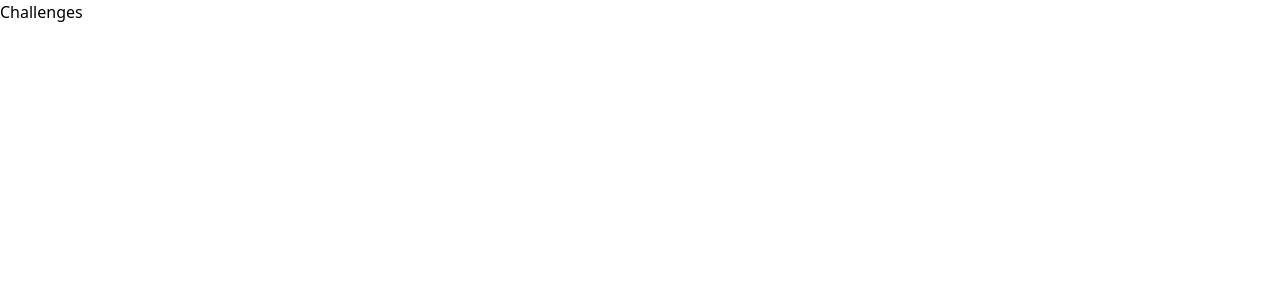
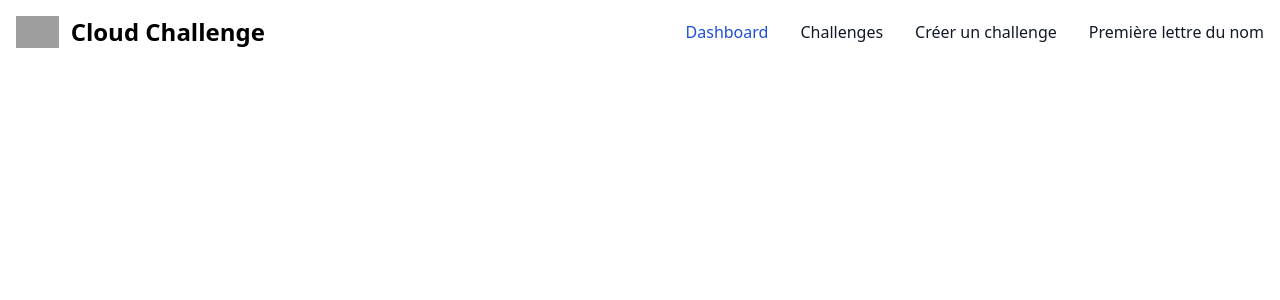
Before and after one commit to ib-entreprise/cloud-challenge, a React (Vite) app: page /challenges in a window 1280 px wide. Shown: the top 300 px of the page. Built offline with nearby package versions, Linux system fonts and the light colour scheme; grey boxes are pictures that could not be loaded.

Commit message:
creation composant formchallenge et page challenge

```diff
--- /dev/null
+++ b/src/pages/Challenge.jsx
@@ -0,0 +1,14 @@
+import React from "react"
+import Header from "../components/Header"
+import FormChallenge from "../components/FormChallenge"
+
+function Challenge() {
+  return (
+    <>
+      <Header />
+      <FormChallenge />
+    </>
+  )
+}
+
+export default Challenge
--- a/src/pages/Challenges.jsx
+++ b/src/pages/Challenges.jsx
@@ -1,7 +1,12 @@
 import React from "react"
+import Header from "../components/Header"
 
 function Challenges() {
-  return <div>Challenges</div>
+  return (
+    <>
+      <Header />
+    </>
+  )
 }
 
 export default Challenges
```
